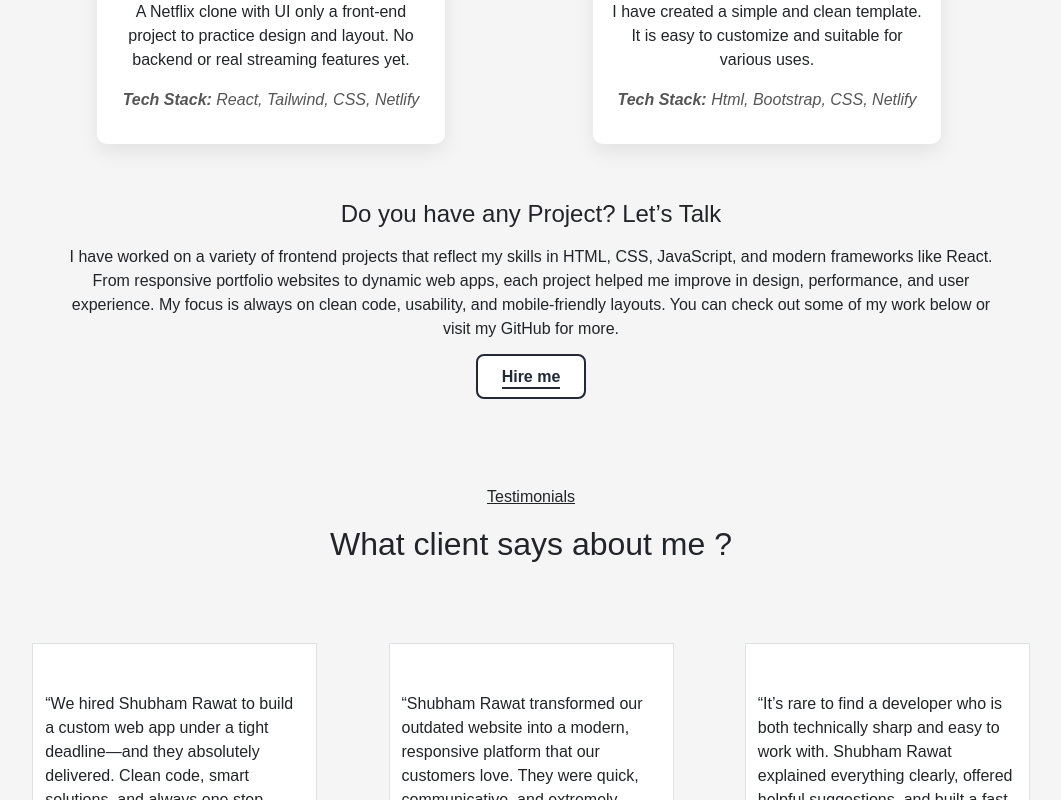
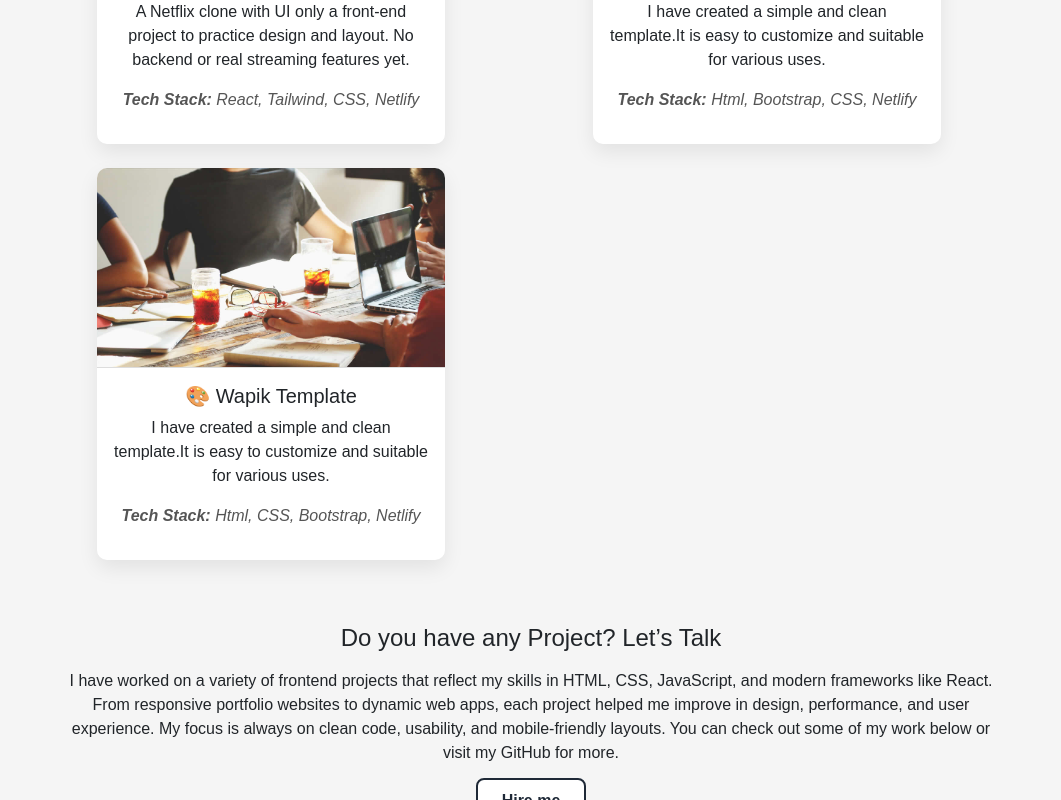
Before and after one commit to Shubham-Rawat9/my-portfolio, a React (Vite) app: page /project in a window 1280 px wide. Shown: the part 986-1786 px from the top of the page, without its empty margins (109-1170 px from the left). Built offline with nearby package versions, Linux system fonts and the light colour scheme.

Commit message:
project add

```diff
--- a/src/pages/Project/index.jsx
+++ b/src/pages/Project/index.jsx
@@ -5,6 +5,7 @@ import projectimg from "../../assets/images/carousel-img.jpg";
 import envato from "../../assets/images/landing-2.webp";
 import netflix from "../../assets/images/netflix-banner.jpg";
 import cahee from "../../assets/images/1.png";
+import wapik from "../../assets/images/benner_bg.jpg";
 
 const Project = () => {
   return (
@@ -98,20 +99,9 @@ const Project = () => {
               <Col md={6} lg={4} data-aos="zoom-in-up">
                 <div className="project-card">
                   <div className="project-image-wrapper">
-                    <img
-                      src={netflix}
-                      alt="Shopping Shirt Project"
-                      className="project-img"
-                    />
+                    <img src={netflix} alt="Shopping Shirt Project" className="project-img"/>
                     <div className="overlay">
-                      <a
-                        href="https://netflik-clone-lite.netlify.app/"
-                        target="_blank"
-                        rel="noreferrer"
-                        className="view-live-btn"
-                      >
-                        🔗 View Live
-                      </a>
+                      <a href="https://netflik-clone-lite.netlify.app/" target="_blank" rel="noreferrer" className="view-live-btn">🔗 View Live</a>
                     </div>
                   </div>
 
@@ -120,10 +110,7 @@ const Project = () => {
                     <p>
                       A Netflix clone with UI only a front-end project to practice design and layout. No backend or real streaming features yet.
                     </p>
-                    <p className="tech-stack">
-                      <strong>Tech Stack:</strong> React, Tailwind, CSS,
-                      Netlify
-                    </p>
+                    <p className="tech-stack"><strong>Tech Stack:</strong> React, Tailwind, CSS, Netlify </p>
                   </div>
                 </div>
               </Col>
@@ -133,37 +120,62 @@ const Project = () => {
               <Col md={6} lg={4} data-aos="zoom-in-up">
                 <div className="project-card">
                   <div className="project-image-wrapper">
-                    <img
-                      src={cahee}
-                      alt="Shopping Shirt Project"
-                      className="project-img"
-                    />
+                    <img src={cahee} alt="Shopping Shirt Project" className="project-img" />
                     <div className="overlay">
-                      <a
-                        href="https://caheetemplate.netlify.app/"
-                        target="_blank"
-                        rel="noreferrer"
-                        className="view-live-btn"
-                      >
-                        🔗 View Live
-                      </a>
+                      <a href="https://caheetemplate.netlify.app/" target="_blank" rel="noreferrer" className="view-live-btn">🔗 View Live</a>
                     </div>
                   </div>
 
                   <div className="p-3">
                     <h4 className="mb-2 fs-5">🎨 Cahee Template</h4>
-                    <p>
-                    I have created a simple and clean template.
-It is easy to customize and suitable for various uses.
-                    </p>
-                    <p className="tech-stack">
-                      <strong>Tech Stack:</strong> Html, Bootstrap, CSS,
-                      Netlify
-                    </p>
+                    <p> I have created a simple and clean template.It is easy to customize and suitable for various uses. </p>
+                    <p className="tech-stack"> <strong>Tech Stack:</strong> Html, Bootstrap, CSS, Netlify</p>
                   </div>
                 </div>
               </Col>
             </Row>
+
+             <Row className="py-3 justify-content-evenly">
+
+              {/* five project */}
+              <Col md={6} lg={4} data-aos="zoom-in-up">
+                <div className="project-card">
+                  <div className="project-image-wrapper">
+                    <img src={wapik} alt="Shopping Shirt Project" className="project-img"/>
+                    <div className="overlay">
+                      <a href="https://wapik-temp.netlify.app/" target="_blank" rel="noreferrer" className="view-live-btn">🔗 View Live</a>
+                    </div>
+                  </div>
+
+                  <div className="p-3">
+                    <h4 className="mb-2 fs-5">🎨 Wapik Template</h4>
+                    <p> I have created a simple and clean template.It is easy to customize and suitable for various uses. </p>
+
+                    <p className="tech-stack"><strong>Tech Stack:</strong> Html,  CSS, Bootstrap, Netlify </p>
+                  </div>
+                </div>
+              </Col>
+
+              {/* six project */}
+
+              <Col md={6} lg={4} data-aos="zoom-in-up">
+                {/* <div className="project-card">
+                  <div className="project-image-wrapper">
+                    <img src={cahee} alt="Shopping Shirt Project" className="project-img" />
+                    <div className="overlay">
+                      <a href="https://caheetemplate.netlify.app/" target="_blank" rel="noreferrer" className="view-live-btn">🔗 View Live</a>
+                    </div>
+                  </div>
+
+                  <div className="p-3">
+                    <h4 className="mb-2 fs-5">🎨 Cahee Template</h4>
+                    <p> I have created a simple and clean template.It is easy to customize and suitable for various uses. </p>
+                    <p className="tech-stack"> <strong>Tech Stack:</strong> Html, Bootstrap, CSS, Netlify</p>
+                  </div>
+                </div> */}
+              </Col>
+            </Row>
+
           </Row>
           <Row className="py-5">
             <Col
```
Also changed, not shown: src/assets/images/benner_bg.jpg (added).
